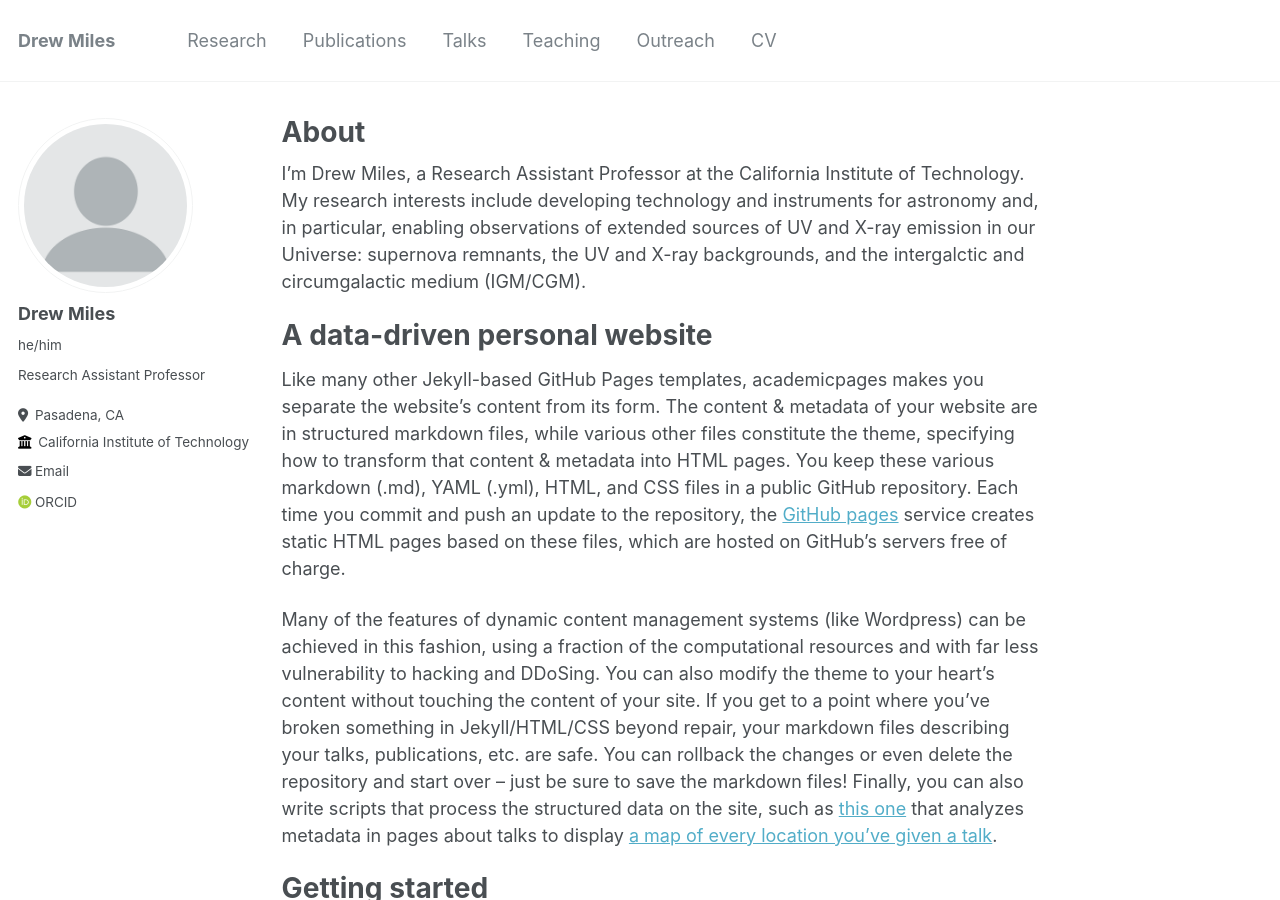
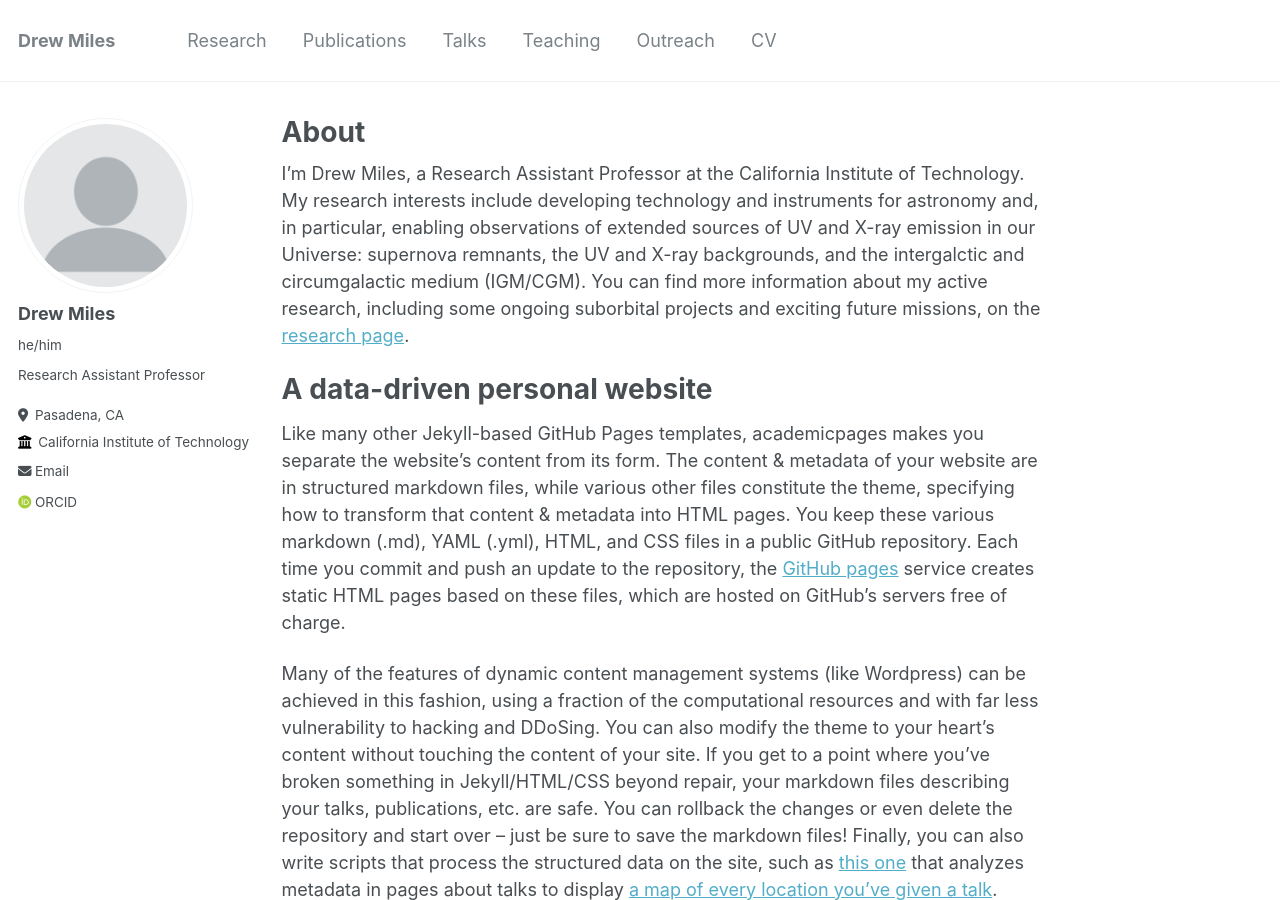
Before and after one commit to drew-miles/drew-miles.github.io, a Jekyll site: the page built from _pages/about.md, in a window 1280 px wide and 900 px high. Built offline with Jekyll 4.4.1, drawn with Linux system fonts in a browser that asks for light colours; some web fonts are replaced.

Commit message:
Update about.md

```diff
--- a/_pages/about.md
+++ b/_pages/about.md
@@ -7,7 +7,9 @@ redirect_from:
   - /about.html
 ---
 
-I'm Drew Miles, a Research Assistant Professor at the California Institute of Technology. My research interests include developing technology and instruments for astronomy and, in particular, enabling observations of extended sources of UV and X-ray emission in our Universe: supernova remnants, the UV and X-ray backgrounds, and the intergalctic and circumgalactic medium (IGM/CGM).
+I'm Drew Miles, a Research Assistant Professor at the California Institute of Technology. My research interests include developing technology and instruments for astronomy and, in particular, enabling observations of extended sources of UV and X-ray emission in our Universe: supernova remnants, the UV and X-ray backgrounds, and the intergalctic and circumgalactic medium (IGM/CGM). You can find more information about my active research, including some ongoing suborbital projects and exciting future missions, on the [research page](https://drew-miles.github.io/research/).
+
+
 
 A data-driven personal website
 ======
```
